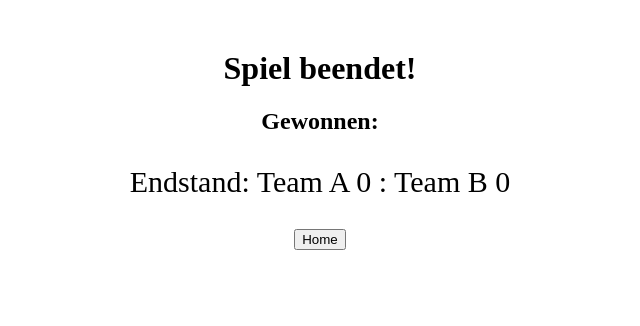
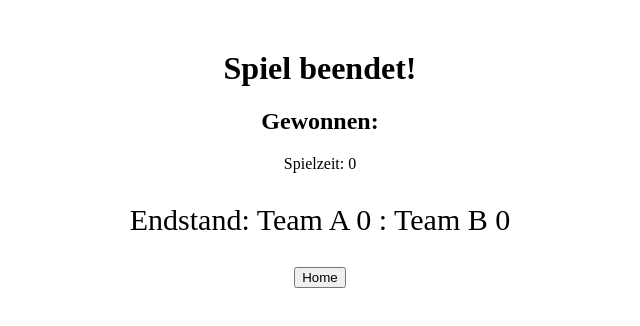
Before and after one commit to RobinLorenz29/SmartKickerVS, a React (Vite) app: page /winner in a window 1280 px wide. Shown: the top 326 px of the page, without its empty margins (320-960 px from the left). Built offline with nearby package versions, Linux system fonts and the light colour scheme; no server answers.

Commit message:
Spielzeit am ende anzeigen

```diff
--- a/src/pages/WinnerPage.jsx
+++ b/src/pages/WinnerPage.jsx
@@ -10,6 +10,7 @@ export default function WinnerPage() {
   const [winner, setWinner] = useState("")
   const [scoreA, setScoreA] = useState(0)
   const [scoreB, setScoreB] = useState(0)
+  const [duration, setDuration] = useState(0)
 
   // Lädt die finalen Daten vom Backend beim Laden der Seite
   useEffect(() => {
@@ -22,6 +23,7 @@ export default function WinnerPage() {
         setWinner(data.winner)
         setScoreA(data.goalTeamA)
         setScoreB(data.goalTeamB)
+        setDuration(data.duration)
       } catch (err) {
         console.error("Fehler beim Laden der Gewinnerdaten:", err)
       }
@@ -52,6 +54,9 @@ export default function WinnerPage() {
       {/* Gewinner anzeigen */}
       <h2>Gewonnen: {winner}</h2>
 
+      {/*Gespielte Zeit anzeigen */}
+      <p style={{frontSize: "25px" }}>Spielzeit: {duration}</p>
+
       {/* Endstand anzeigen */}
       <p style={{ fontSize: "30px" }}>Endstand: Team A {scoreA} : Team B {scoreB}</p>
 
```
